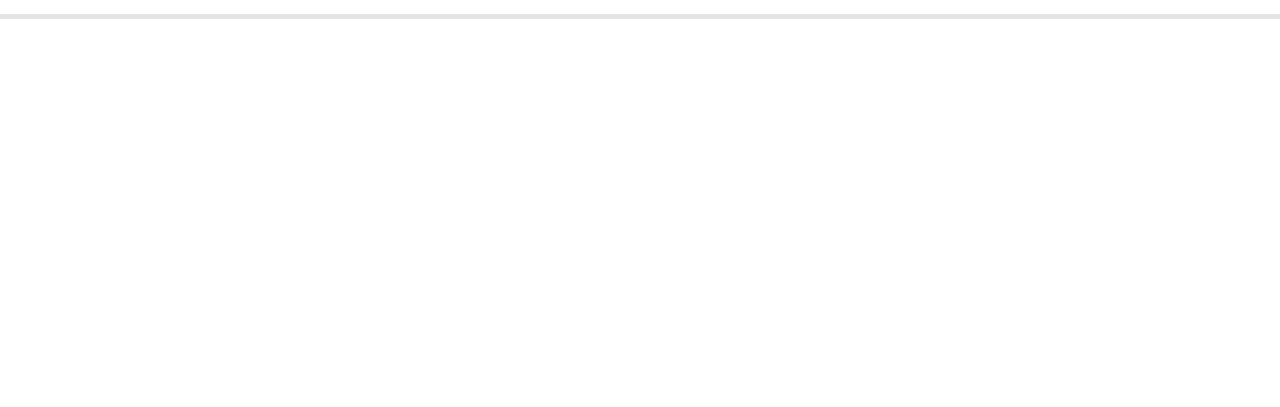
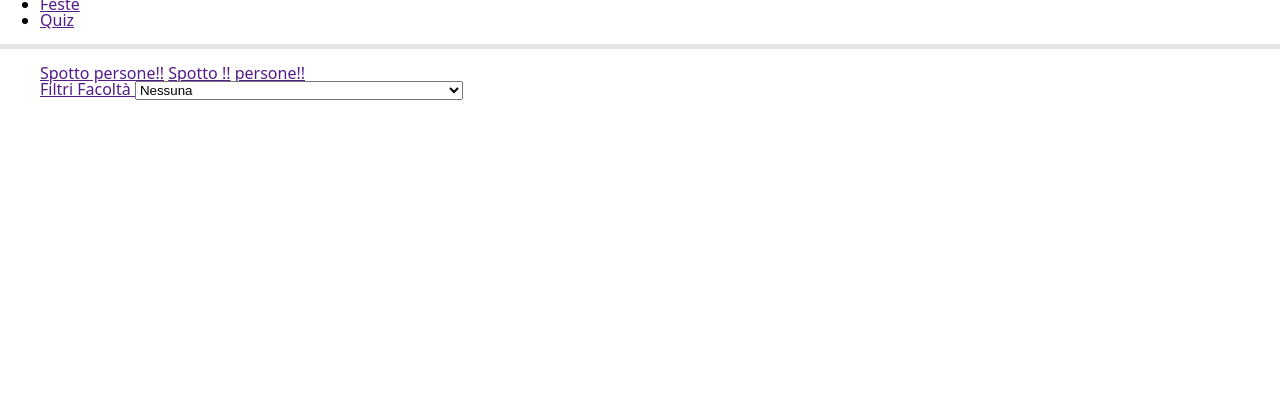
Before and after one commit to FedeSanta777/SpottedSapienza, a Flask app: template templates/home.html in a window 1280 px wide. Shown: the part 361-768 px from the top of the page. Run offline with Flask 3, Linux system fonts and the light colour scheme; the template is opened without the code that fills it, so the values that code supplies are empty.

Commit message:
Update home.html

```diff
--- a/templates/home.html
+++ b/templates/home.html
@@ -1,8 +1,10 @@
 <!DOCTYPE html>
 <html>
 <head>
+    <meta charset="UTF-8">
+    <meta name="viewport" content="width=device-width" initial-scale=1.0>
+    <link rel="stylesheet" href="stile homepage.css">
     <title>Spotted Sapienza</title>
-    <link rel="stylesheet" href="stile homepage.css">
 </head>
 <body>
 
@@ -10,10 +12,11 @@
         <img src="LOGO.svg" alt="Spotted Sapienza logo" class="logo">
 
         <div class="sign">
-         <a href="" class="signup">
-            <img src="user-plus.svg" alt="signup">Registrati
-        </a>
-         <a href="" class="signin">Accedi</a>
+         <span class="signin">
+            <img src="user-plus.svg" class="userimg">
+            <a href="reg_page.html" class="reg">Registrati</a>
+         </span>
+         <a href="loginpage.html" class="login">Accedi</a>
         </div>
 
 
@@ -22,11 +25,35 @@
 
     <nav class="menu">
         <ul>
-            <a href="">Esplora</a>
-            <a href="">Feste</a>
-            <a href="">Classifica</a>
+            <li><a href="">Bacheca</a></li>
+           <li><a href="">Feste</a></li>
+            <li><a href="">Quiz</a></li>
         </ul>
     </nav>
 
+    <ul class="bacheca">
+        <div class="spot">
+            <a href="">Spotto persone!!</a>
+            <a href="">Spotto !!</a>
+            <a href=""> persone!!</a>
+        </div>
+        <a href="" class="filtri">Filtri
+            Facoltà <select name="" id="Facoltà">
+                <option value="Nessuna">Nessuna</option>
+                <option value="Architettura">Architettura</option>
+                <option value="Economia">Economia</option>
+                <option value="Farmacia e medicina">Farmacia e medicina</option>
+                <option value="Giurisprudenza">Giurisprudenza</option>
+                <option value="Ingegneria civile e industriale">Ingegneria civile e industriale</option>
+                <option value="Ingegneria dell'informazione, informatica e statistica">Ingegneria dell'informazione, informatica e statistica</option>
+                <option value="Lettere e filosofia">Lettere e filosofia</option>
+                <option value="Medicina e odontoiatria">Medicina e odontoiatria</option>
+                <option value="Medicina e psicologia">Medicina e psicologia</option>
+                <option value="Scienze matematiche, fisiche e naturali">Scienze matematiche, fisiche e naturali</option>
+                <option value="Scienze politiche sociologia comunicazione">Scienze politiche sociologia comunicazione</option>
+            </select>
+        </a>
+    </ul>
+
 </body>
 </html>
```
